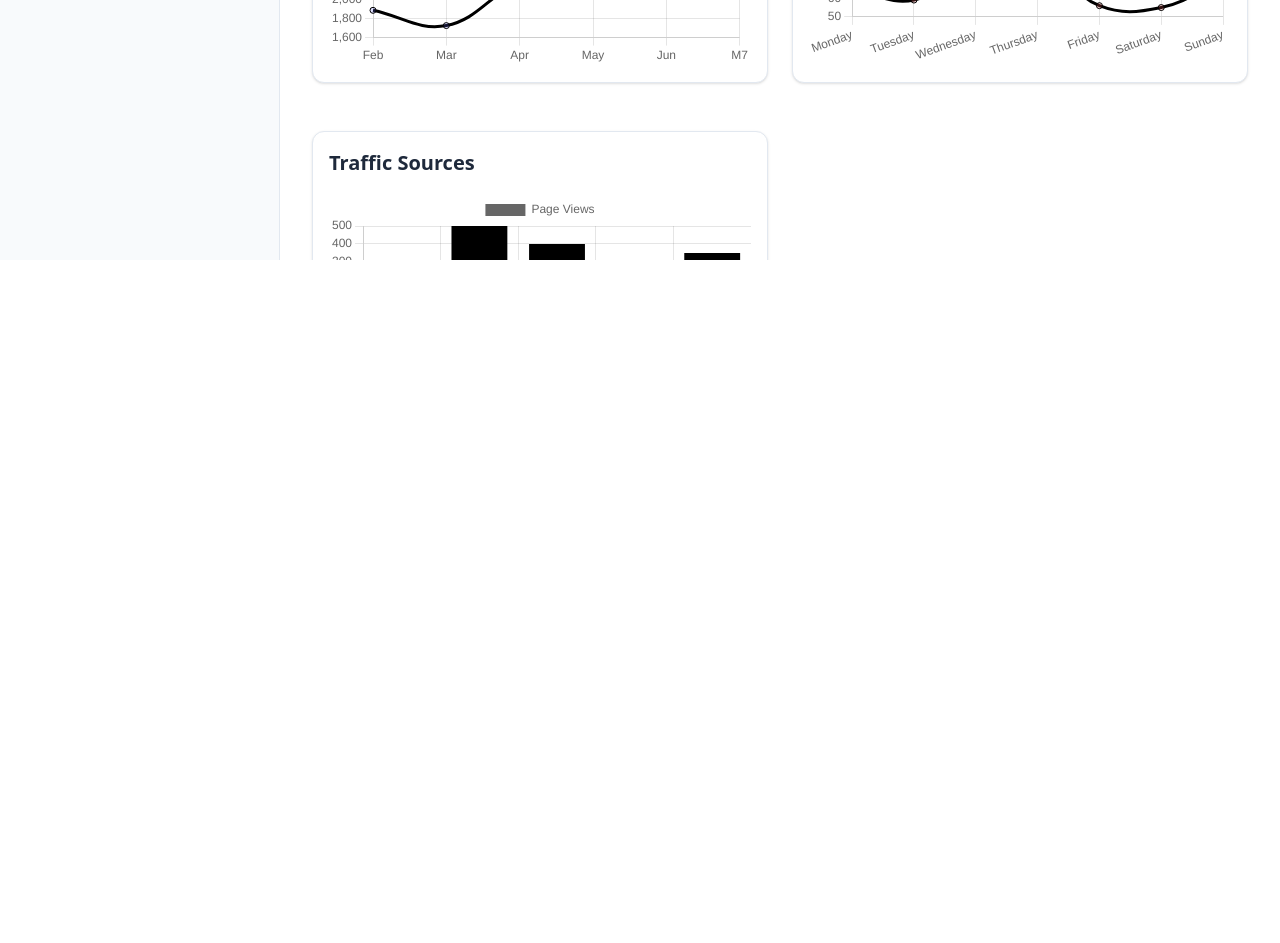
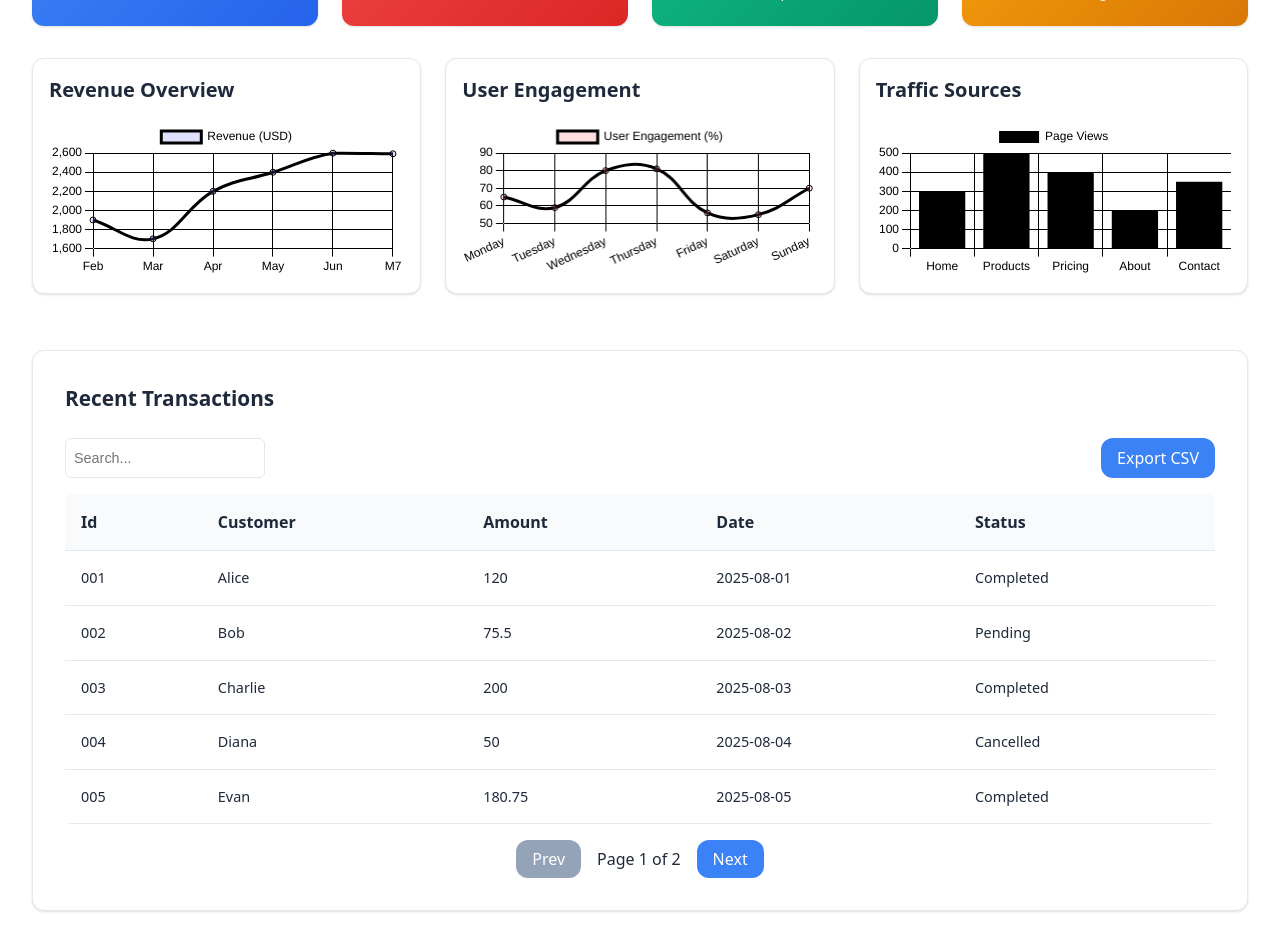
Before and after one commit to yxshee/analytics-dashboard, a React (Vite) app in the folder project/: page / in a window 1280 px wide. Shown: the part 540-1483 px from the top of the page. Before the commit the page ends 800 px from the top, so only its background shows below. Built offline with nearby package versions, Linux system fonts and the light colour scheme.

Commit message:
feat: enhance UI components with improved styling and layout adjustments

```diff
--- a/project/src/App.jsx
+++ b/project/src/App.jsx
@@ -1,11 +1,11 @@
 import React, { useState } from 'react'
+import './App.css'
 import Sidebar from './components/Sidebar'
 import Header from './components/Header'
 import Dashboard from './components/Dashboard'
 import Analytics from './components/Analytics'
 import Reports from './components/Reports'
 import Settings from './components/Settings'
-import './App.css'
 
 function App() {
   const [activeTab, setActiveTab] = useState('dashboard')
@@ -26,12 +26,14 @@ function App() {
   }
 
   return (
-    <div className="app-container">
+    <div className="app">
       <Sidebar activeTab={activeTab} setActiveTab={setActiveTab} />
-      <Header />
-      <main>
-        {renderContent()}
-      </main>
+      <div className="main-content">
+        <Header />
+        <main className="content">
+          {renderContent()}
+        </main>
+      </div>
     </div>
   )
 }
--- a/project/src/components/DataTable.css
+++ b/project/src/components/DataTable.css
@@ -11,9 +11,12 @@
 
 .table-controls input {
   padding: var(--spacing-sm);
-  border: 1px solid var(--color-muted);
-  border-radius: var(--radius);
+  border: 1px solid var(--color-border);
+  border-radius: var(--radius-sm);
   width: 200px;
+  background-color: var(--color-surface-elevated);
+  color: var(--color-text);
+  font-size: 0.9rem;
 }
 
 .btn-export {
@@ -30,18 +33,31 @@
 table {
   width: 100%;
   border-collapse: collapse;
+  background-color: var(--color-surface-elevated);
+  border-radius: var(--radius-sm);
+  overflow: hidden;
 }
 
 thead th {
   background-color: var(--color-surface);
-  padding: var(--spacing-sm);
+  padding: var(--spacing-md);
   cursor: pointer;
   user-select: none;
+  color: var(--color-text);
+  font-weight: 600;
+  text-align: left;
+  border-bottom: 1px solid var(--color-border);
 }
 
 tbody td {
-  padding: var(--spacing-sm);
-  border-top: 1px solid var(--color-muted);
+  padding: var(--spacing-md);
+  border-bottom: 1px solid var(--color-border);
+  color: var(--color-text);
+  font-size: 0.9rem;
+}
+
+tbody tr:hover {
+  background-color: var(--color-surface);
 }
 
 .pagination {
--- a/project/src/components/Header.jsx
+++ /dev/null
@@ -1,26 +0,0 @@
-import React, { useContext } from 'react';
-import { ThemeContext } from '../contexts/ThemeContext';
-import './Header.css';
-
-export default function Header() {
-  const { dark, toggleTheme } = useContext(ThemeContext);
-
-  return (
-    <header>
-      <h1>Dashboard</h1>
-      <div className="header-actions">
-        <button className="theme-toggle" onClick={toggleTheme}>
-          <span>{dark ? '☀️' : '�'}</span>
-          {dark ? 'Light Mode' : 'Dark Mode'}
-        </button>
-        <div className="user-info">
-          <div className="user-avatar">JD</div>
-          <div className="user-details">
-            <span className="user-name">John Doe</span>
-            <span className="user-role">Admin</span>
-          </div>
-        </div>
-      </div>
-    </header>
-  );
-}
--- a/project/src/components/charts/EngagementChart.jsx
+++ b/project/src/components/charts/EngagementChart.jsx
@@ -33,7 +33,38 @@ export default function EngagementChart() {
 
   return (
     <div className="chart-container">
-      <Line data={chartData} options={{ responsive: true, maintainAspectRatio: false }} />
+      <Line
+        data={chartData}
+        options={{
+          responsive: true,
+          maintainAspectRatio: false,
+          plugins: {
+            legend: {
+              labels: {
+                color: 'var(--color-text)'
+              }
+            }
+          },
+          scales: {
+            x: {
+              ticks: {
+                color: 'var(--color-text-secondary)'
+              },
+              grid: {
+                color: 'var(--color-border)'
+              }
+            },
+            y: {
+              ticks: {
+                color: 'var(--color-text-secondary)'
+              },
+              grid: {
+                color: 'var(--color-border)'
+              }
+            }
+          }
+        }}
+      />
     </div>
   );
 }
--- a/project/src/components/charts/RevenueChart.jsx
+++ b/project/src/components/charts/RevenueChart.jsx
@@ -35,7 +35,38 @@ export default function RevenueChart() {
 
   return (
     <div className="chart-container">
-      <Line data={chartData} options={{ responsive: true, maintainAspectRatio: false }} />
+      <Line
+        data={chartData}
+        options={{
+          responsive: true,
+          maintainAspectRatio: false,
+          plugins: {
+            legend: {
+              labels: {
+                color: 'var(--color-text)'
+              }
+            }
+          },
+          scales: {
+            x: {
+              ticks: {
+                color: 'var(--color-text-secondary)'
+              },
+              grid: {
+                color: 'var(--color-border)'
+              }
+            },
+            y: {
+              ticks: {
+                color: 'var(--color-text-secondary)'
+              },
+              grid: {
+                color: 'var(--color-border)'
+              }
+            }
+          }
+        }}
+      />
     </div>
   );
 }
--- a/project/src/components/charts/TrafficChart.jsx
+++ b/project/src/components/charts/TrafficChart.jsx
@@ -34,7 +34,38 @@ export default function TrafficChart() {
 
   return (
     <div className="chart-container">
-      <Bar data={chartData} options={{ responsive: true, maintainAspectRatio: false }} />
+      <Bar
+        data={chartData}
+        options={{
+          responsive: true,
+          maintainAspectRatio: false,
+          plugins: {
+            legend: {
+              labels: {
+                color: 'var(--color-text)'
+              }
+            }
+          },
+          scales: {
+            x: {
+              ticks: {
+                color: 'var(--color-text-secondary)'
+              },
+              grid: {
+                color: 'var(--color-border)'
+              }
+            },
+            y: {
+              ticks: {
+                color: 'var(--color-text-secondary)'
+              },
+              grid: {
+                color: 'var(--color-border)'
+              }
+            }
+          }
+        }}
+      />
     </div>
   );
 }
--- a/project/src/index.css
+++ b/project/src/index.css
@@ -38,22 +38,22 @@
 }
 
 .dark-theme {
-  /* Dark theme colors */
-  --color-bg: #0f172a;
-  --color-surface: #1e293b;
-  --color-surface-elevated: #334155;
-  --color-text: #f1f5f9;
-  --color-text-secondary: #cbd5e1;
+  /* Darker theme colors */
+  --color-bg: #0a0e17;
+  --color-surface: #0f1419;
+  --color-surface-elevated: #1a202c;
+  --color-text: #ffffff;
+  --color-text-secondary: #e2e8f0;
   --color-primary: #60a5fa;
   --color-primary-hover: #3b82f6;
   --color-accent: #f87171;
   --color-accent-hover: #ef4444;
   --color-success: #34d399;
   --color-warning: #fbbf24;
-  --color-border: #475569;
-  --color-muted: #64748b;
-  --shadow: 0 1px 3px 0 rgb(0 0 0 / 0.3), 0 1px 2px -1px rgb(0 0 0 / 0.3);
-  --shadow-lg: 0 10px 15px -3px rgb(0 0 0 / 0.3), 0 4px 6px -4px rgb(0 0 0 / 0.3);
+  --color-border: #2d3748;
+  --color-muted: #718096;
+  --shadow: 0 1px 3px 0 rgb(0 0 0 / 0.5), 0 1px 2px -1px rgb(0 0 0 / 0.5);
+  --shadow-lg: 0 10px 15px -3px rgb(0 0 0 / 0.5), 0 4px 6px -4px rgb(0 0 0 / 0.5);
 }
 
 /* Global Reset */
```
Also changed, not shown: project/src/components/Header_backup.jsx (added, +30 -0 lines), project/src/components/Header_new.jsx (added, +25 -0 lines).
